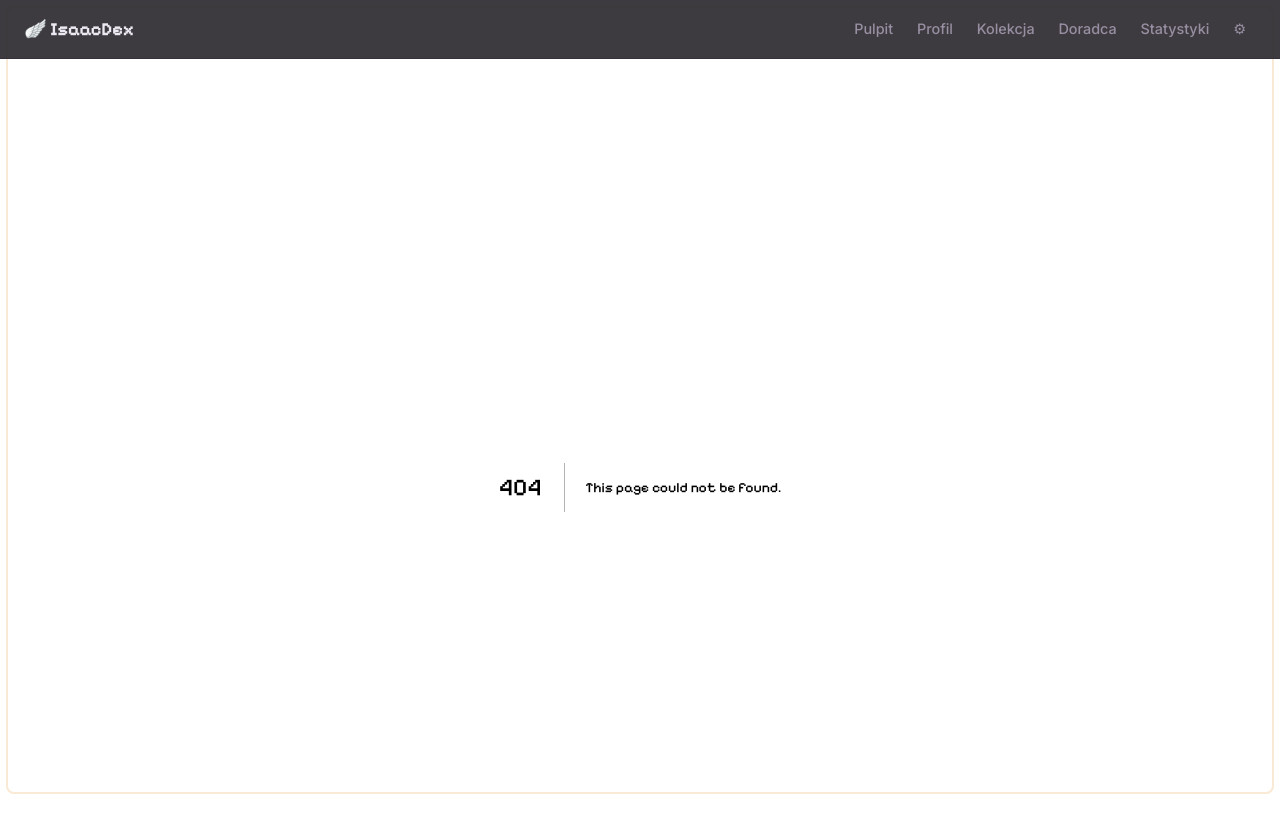
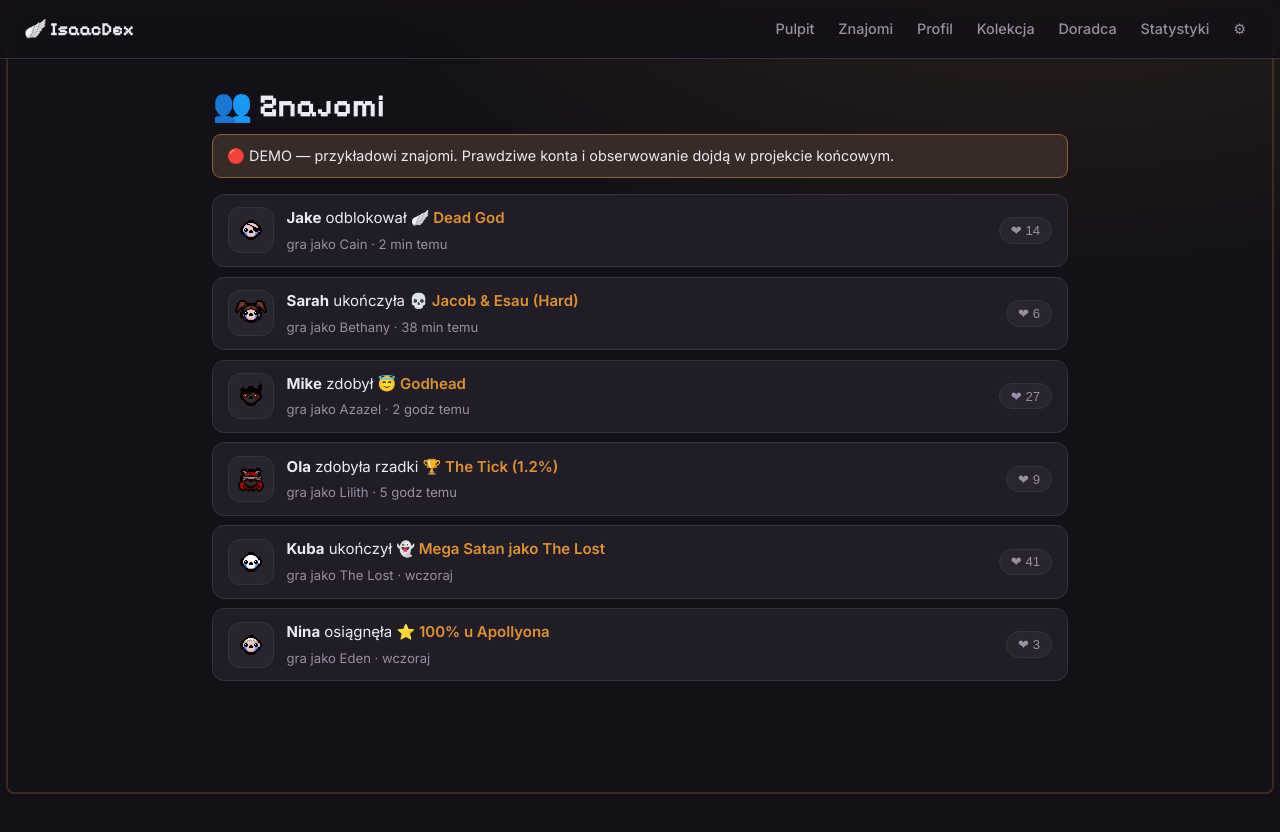
Before and after one commit to Riceookie/isaacdex, a Next.js app in the folder apps/web/: page /znajomi in a window 1280 px wide. Before the commit this address had no page. Shown: the top 832 px of the page. After the commit the page ends 800 px from the top, so only its background shows below. Built offline with nearby package versions, Linux system fonts and the light colour scheme.

Commit message:
Znajomi: DEMO feed aktywności obserwowanych (mock, jak w planie)
- /znajomi: feed z przykładowymi znajomymi + ich odblokowaniami, awatary = ikony postaci,
  lajki (wizualne), baner DEMO; prawdziwe konta/obserwowanie = zadanie 9
- link Znajomi w nawigacji

```diff
--- a/apps/web/app/globals.css
+++ b/apps/web/app/globals.css
@@ -354,6 +354,69 @@ a:hover {
   background: color-mix(in srgb, var(--danger) 14%, var(--surface));
   border: 1px solid var(--danger);
   color: #ffd9d5;
+}
+.banner.demo {
+  background: color-mix(in srgb, var(--accent) 12%, var(--surface));
+  border: 1px solid color-mix(in srgb, var(--accent) 50%, var(--border));
+  color: var(--text);
+}
+
+/* ── Feed znajomych (demo) ── */
+.feed {
+  display: flex;
+  flex-direction: column;
+  gap: 0.6rem;
+  margin-top: 1rem;
+}
+.feed-item {
+  display: flex;
+  align-items: center;
+  gap: 0.8rem;
+  padding: 0.7rem 0.9rem;
+  background: var(--surface);
+  border: 1px solid var(--border);
+  border-radius: 12px;
+}
+.feed-avatar {
+  width: 46px;
+  height: 46px;
+  flex: none;
+  border-radius: 12px;
+  background: var(--surface-2);
+  border: 1px solid var(--border);
+  display: grid;
+  place-items: center;
+  overflow: hidden;
+  padding: 5px;
+}
+.feed-body {
+  flex: 1;
+  min-width: 0;
+}
+.feed-body p {
+  margin: 0 0 0.15rem;
+}
+.feed-user {
+  font-weight: 700;
+  color: var(--text);
+}
+.feed-cel {
+  color: var(--accent);
+  font-weight: 600;
+}
+.feed-like {
+  flex: none;
+  background: var(--surface-2);
+  border: 1px solid var(--border);
+  color: var(--muted);
+  border-radius: 99px;
+  padding: 0.3rem 0.7rem;
+  font-size: 0.82rem;
+  cursor: inherit;
+}
+.feed-like:hover {
+  color: var(--danger);
+  border-color: var(--danger);
 }
 
 /* ── Listy ── */
--- a/apps/web/app/layout.tsx
+++ b/apps/web/app/layout.tsx
@@ -38,6 +38,7 @@ export default function RootLayout({ children }: { children: ReactNode }) {
             <div className="nav-right">
               <nav className="nav-links">
                 <Link href="/">Pulpit</Link>
+                <Link href="/znajomi">Znajomi</Link>
                 <Link href="/profil">Profil</Link>
                 <Link href="/kolekcja">Kolekcja</Link>
                 <Link href="/doradca">Doradca</Link>
--- /dev/null
+++ b/apps/web/app/znajomi/page.tsx
@@ -0,0 +1,56 @@
+import { ikonaPostaci } from '@/lib/chars'
+
+export const dynamic = 'force-dynamic'
+export const metadata = { title: 'Znajomi — IsaacDex' }
+
+type Wpis = {
+  user: string
+  postac: string
+  akcja: string
+  cel: string
+  emoji: string
+  czas: string
+  lajki: number
+}
+
+// DEMO — przykładowi „obserwowani" i ich aktywność (dane testowe).
+// Prawdziwy feed (konta wielu userów + obserwowanie) = zadanie 9.
+const FEED: Wpis[] = [
+  { user: 'Jake', postac: 'Cain', akcja: 'odblokował', cel: 'Dead God', emoji: '🪽', czas: '2 min temu', lajki: 14 },
+  { user: 'Sarah', postac: 'Bethany', akcja: 'ukończyła', cel: 'Jacob & Esau (Hard)', emoji: '💀', czas: '38 min temu', lajki: 6 },
+  { user: 'Mike', postac: 'Azazel', akcja: 'zdobył', cel: 'Godhead', emoji: '😇', czas: '2 godz temu', lajki: 27 },
+  { user: 'Ola', postac: 'Lilith', akcja: 'zdobyła rzadki', cel: 'The Tick (1.2%)', emoji: '🏆', czas: '5 godz temu', lajki: 9 },
+  { user: 'Kuba', postac: 'The Lost', akcja: 'ukończył', cel: 'Mega Satan jako The Lost', emoji: '👻', czas: 'wczoraj', lajki: 41 },
+  { user: 'Nina', postac: 'Eden', akcja: 'osiągnęła', cel: '100% u Apollyona', emoji: '⭐', czas: 'wczoraj', lajki: 3 },
+]
+
+export default function ZnajomiPage() {
+  return (
+    <section>
+      <h1>👥 Znajomi</h1>
+      <p className="banner demo">🔴 DEMO — przykładowi znajomi. Prawdziwe konta i obserwowanie dojdą w projekcie końcowym.</p>
+
+      <div className="feed">
+        {FEED.map((w, i) => (
+          <div key={i} className="feed-item">
+            <div className="feed-avatar">
+              <img className="avatar-img" src={ikonaPostaci(w.postac)} alt="" />
+            </div>
+            <div className="feed-body">
+              <p>
+                <span className="feed-user">{w.user}</span> {w.akcja}{' '}
+                <span className="feed-cel">
+                  {w.emoji} {w.cel}
+                </span>
+              </p>
+              <span className="muted small">gra jako {w.postac} · {w.czas}</span>
+            </div>
+            <button className="feed-like" type="button" data-tip="Polub">
+              ❤ {w.lajki}
+            </button>
+          </div>
+        ))}
+      </div>
+    </section>
+  )
+}
```
